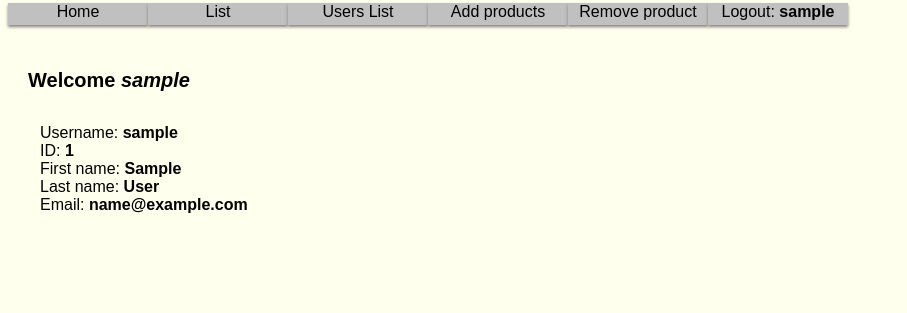
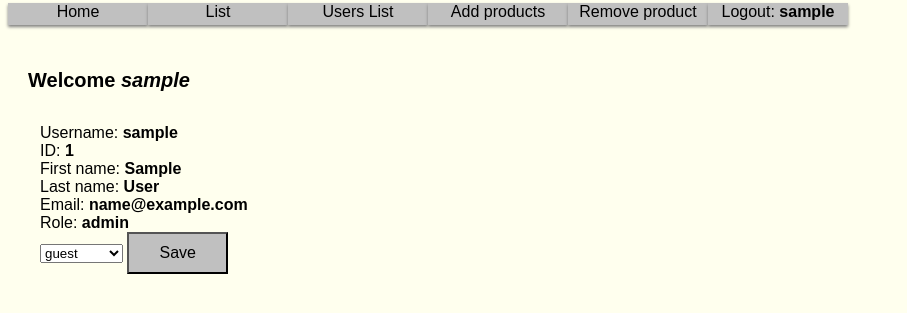
Before and after one commit to OrJaku/shop-application, a Flask app: a page that uses app/templates/user.html in a window 1280 px wide. Shown: the top 313 px of the page, without its empty margins (0-907 px from the left). Run offline with Flask 2, Linux system fonts and the light colour scheme; the visitor is signed in with stand-in values (Sample User, id 1); data comes from the database, SQL or seed files in the repository.

Commit message:
Possible to change users role (admin/guest/moderoator)

```diff
--- a/app/models.py
+++ b/app/models.py
@@ -25,6 +25,7 @@ class User(UserMixin, db.Model):
     first_name = db.Column(db.String(128), unique=False, nullable=False)
     last_name = db.Column(db.String(128), unique=False, nullable=False)
     email = db.Column(db.String(128), unique=True, nullable=False)
+    role = db.Column(db.String(60), nullable=False)
 
     @property
     def password(self):
--- a/app/shop/views.py
+++ b/app/shop/views.py
@@ -1,6 +1,7 @@
 from .. import db
 from flask import render_template, request, url_for, redirect, flash, Blueprint
 from flask_login import login_user, logout_user, login_required, current_user
+from flask_user import roles_required
 from app.forms import LoginForm, RegisterForm
 from ..models import Product, User
 from colorama import Fore, Style  # test
@@ -21,7 +22,8 @@ def register():
                     last_name=form.last_name.data,
                     username=form.username.data,
                     email=form.email.data,
-                    password=form.password.data)
+                    password=form.password.data,
+                    role='guest')
         if len(form.password.data) < 6:
             flash('Password is too short', 'error')
             return redirect(url_for('shop.register'))
@@ -57,17 +59,28 @@ def logout():
     return redirect(url_for('shop.home'))
 
 
-@shop.route('/users', methods=['GET'])
+@shop.route('/users', methods=['GET', 'POST'])
 @shop.route('/users/ <username>')
 @login_required
 def users(username=None):
     users_list = db.session.query(User).all()
     if username is not None:
+        roles = ['guest', 'moderator', 'admin']
         profile = User.query.filter_by(username=username).first_or_404()
+        print('Profile', profile)
+        return render_template("user.html", username=username, profile=profile, roles=roles)
+    return render_template("users.html", users_list=users_list)
 
 
-        return render_template("user.html", username=username, profile=profile)
-    return render_template("users.html", users_list=users_list)
+@shop.route('/role/<username>', methods=['GET', 'POST'])
+def role(username):
+    new_role = request.form.get("role")
+    profile = User.query.filter_by(username=username).first()
+    old_role = profile.role
+    db.session.query(User).filter(User.username == username).update({'role': new_role})
+    db.session.commit()
+    flash('%s role has been changed to %s' % (old_role, new_role), 'success')
+    return redirect(url_for('shop.users'))
 
 
 @shop.route('/products')
--- a/app/templates/user.html
+++ b/app/templates/user.html
@@ -2,14 +2,25 @@
 {% block title %}{{ username }}{% endblock%}
 {% block h1 %}Welcome <i>{{username}}</i>{% endblock%}
 {% block page %}
- <body id="USER">
+ <body id="user">
     <ul>
         <li>Username: <b>{{ profile }}</b> </li>
         <li>ID: <b>{{ profile.id }}</b> </li>
         <li>First name: <b>{{ profile.first_name }}</b> </li>
         <li>Last name: <b>{{ profile.last_name }}</b> </li>
         <li>Email: <b>{{ profile.email }}</b> </li>
-    </ul>
+        <li>Role: <b>{{ profile.role }}</b> </li>
+
+        </ul>
+            <form class="add-form" method="POST" action="{{ url_for('shop.role', username=profile)}}">
+            <select  class="form-control" name="role" id="role">
+                <option value='guest'>guest </option>
+                <option value='moderator'>moderator </option>
+                <option value='admin'>admin </option>
+            </select>
+                <button type="submit">Save</button>
+            </form>
+
  </body>
 
 {% endblock %}
--- a/app/templates/users.html
+++ b/app/templates/users.html
@@ -7,7 +7,7 @@
         {% for item in users_list %}
         <li> <a href="{{ url_for('shop.users',username=item)}}" >{{ item }}</a> </li>
         {% endfor %}
-    </ul>
+    </ul><br>
 </body>
 
 {% endblock %}
```
Also changed, not shown: requirements.txt (added, +37 -0 lines).
